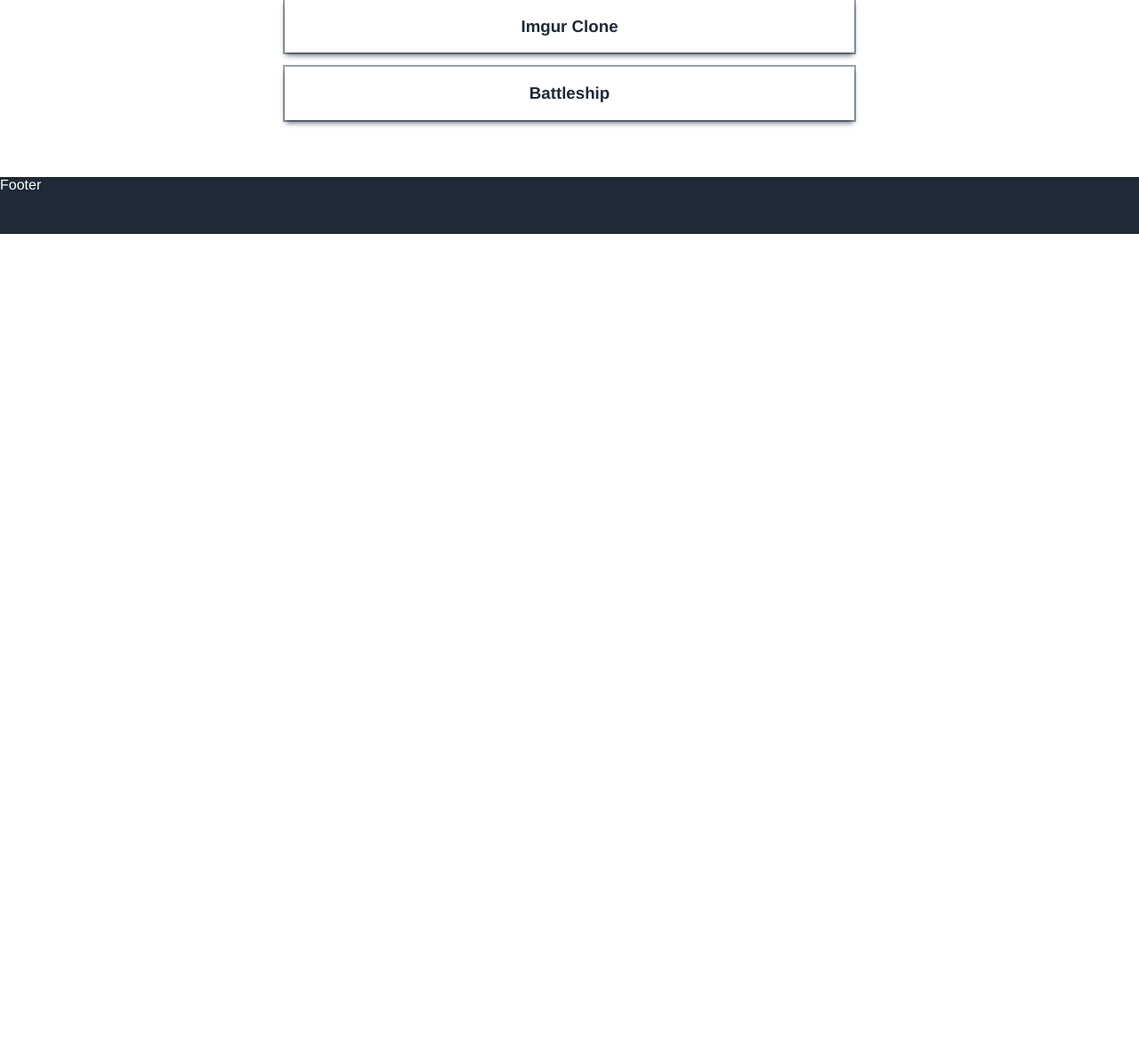
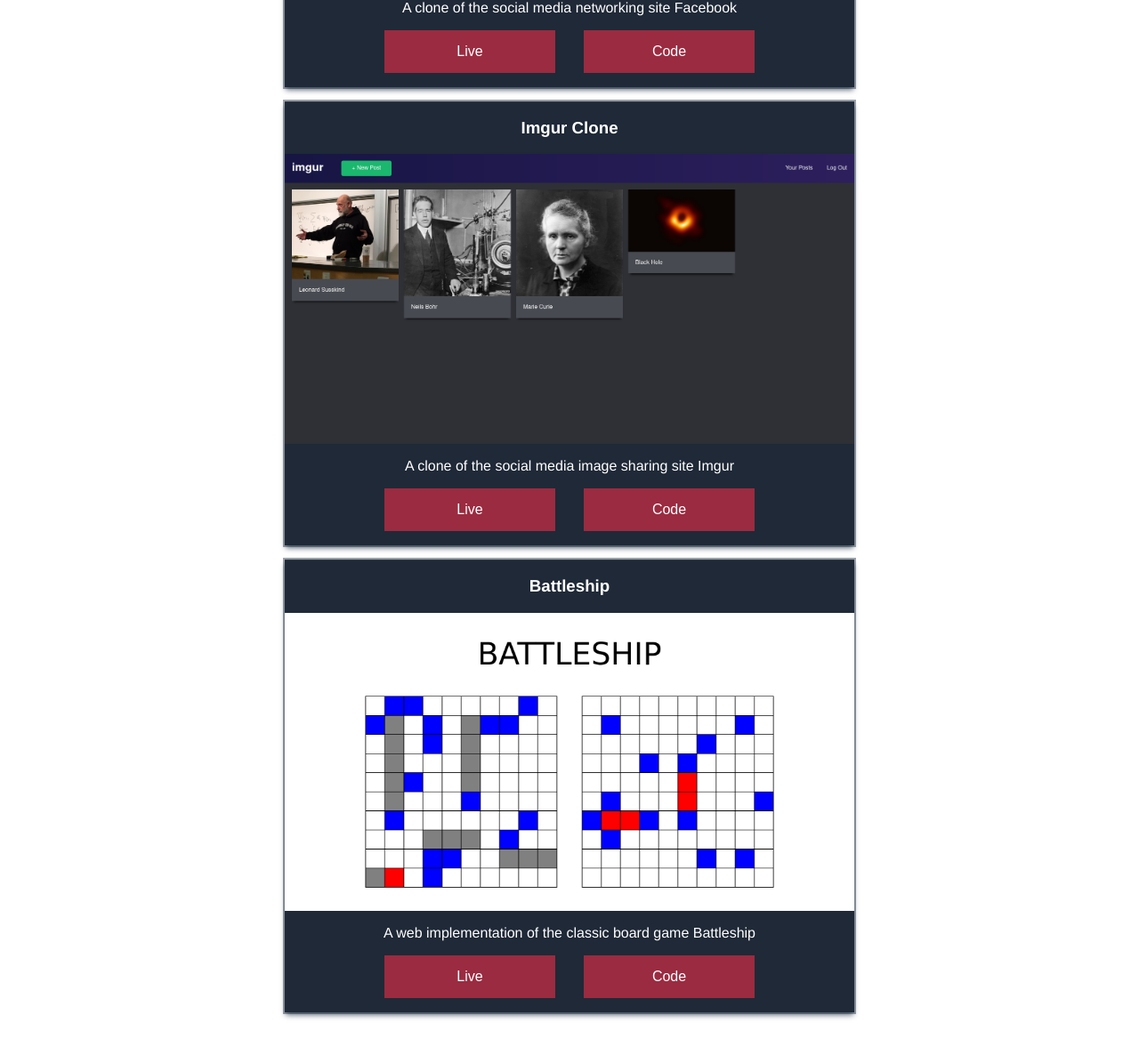
Before and after one commit to MichaelAlexanderBryant/personal-website, a website built with webpack: page dist/index.html in a window 1280 px wide. Shown: the part 2380-3566 px from the top of the page at 89% size. Before the commit the page ends 2643 px from the top, so only its background shows below. Built offline with nearby package versions, Linux system fonts and the light colour scheme.

Commit message:
Add projects, remove footer

```diff
--- a/dist/index.html
+++ b/dist/index.html
@@ -106,18 +106,32 @@
             <div class="project-card">
                 <h3>Facebook Clone</h3>
                 <img class="project-preview" src="./assets/projects/facebook-clone.png" />
+                <p>A clone of the social media networking site Facebook</p>
+                <div class="project-btn-container">
+                    <button class="live-button project-btn">Live</button>
+                    <button class="code-button project-btn">Code</button>
+                </div>
             </div>
             <div class="project-card">
                 <h3>Imgur Clone</h3>
+                <img class="project-preview" src="./assets/projects/imgur-clone.png" />
+                <p>A clone of the social media image sharing site Imgur</p>
+                <div class="project-btn-container">
+                    <button class="live-button project-btn">Live</button>
+                    <button class="code-button project-btn">Code</button>
+                </div>
             </div>
             <div class="project-card">
                 <h3>Battleship</h3>
+                <img class="project-preview" src="./assets/projects/battleship.png" />
+                <p>A web implementation of the classic board game Battleship</p>
+                <div class="project-btn-container">
+                    <button class="live-button project-btn">Live</button>
+                    <button class="code-button project-btn">Code</button>
+                </div>
             </div>
         </div>
     </section>
-    <footer>
-        <p>Footer</p>
-    </footer>
     <script src='main.js'></script>
 </body>
 </html>
--- a/dist/style.css
+++ b/dist/style.css
@@ -189,6 +189,9 @@
     flex-direction: column;
     justify-content: center;
     align-items: center;
+    padding-bottom: 1em;
+    background-color: rgb(31 41 55 / var(--tw-text-opacity));
+    color: white;
 
 }
 
@@ -196,6 +199,20 @@
     width: 100%;
 }
 
+.project-btn-container {
+    display: flex;
+    gap: 2em;
+}
+
+.project-btn {
+    background-color: #b62c43d3;
+    border: 0;
+    width: 12em;
+    height: 3em;
+    color: white;
+    font-size: 1em;
+}
+
 footer {
     background-color: rgb(31 41 55 / var(--tw-text-opacity));
     color: white;
```
Also changed, not shown: dist/assets/projects/battleship.png (added), dist/assets/projects/imgur-clone.png (added).
